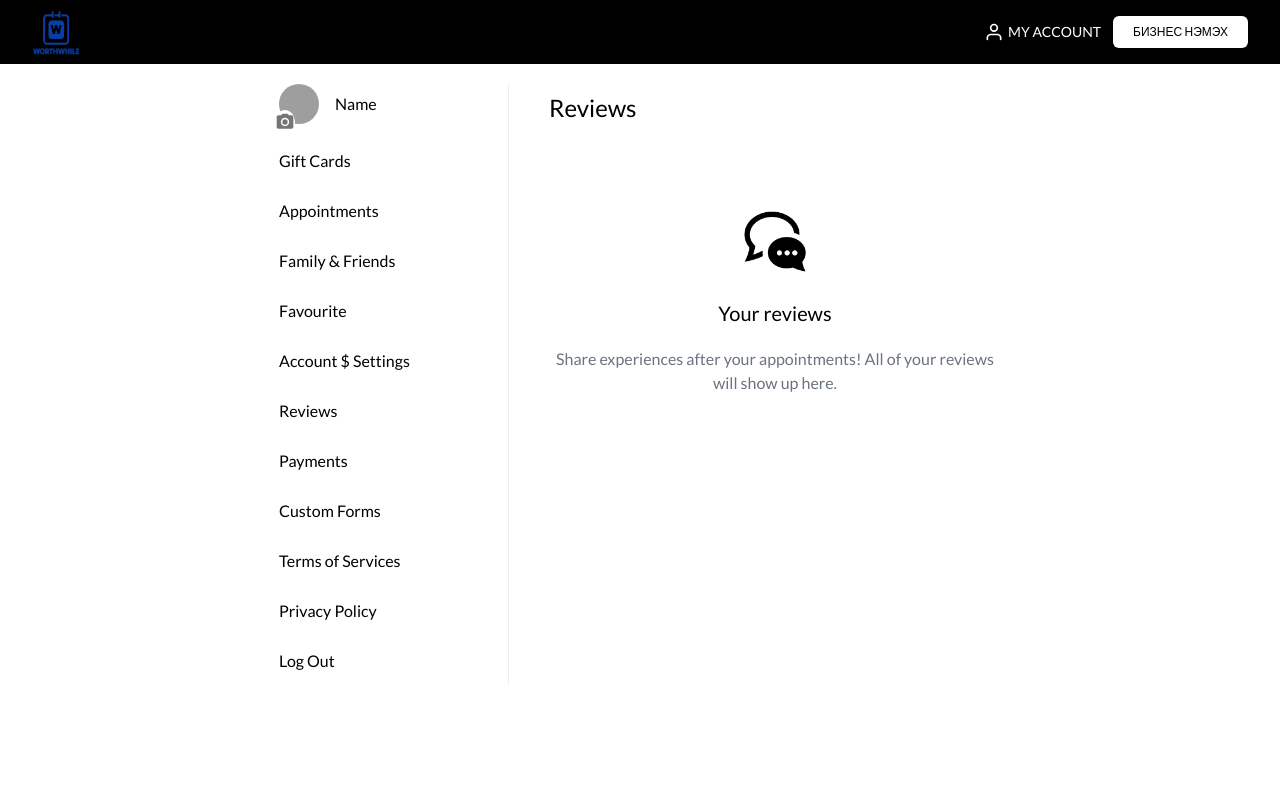
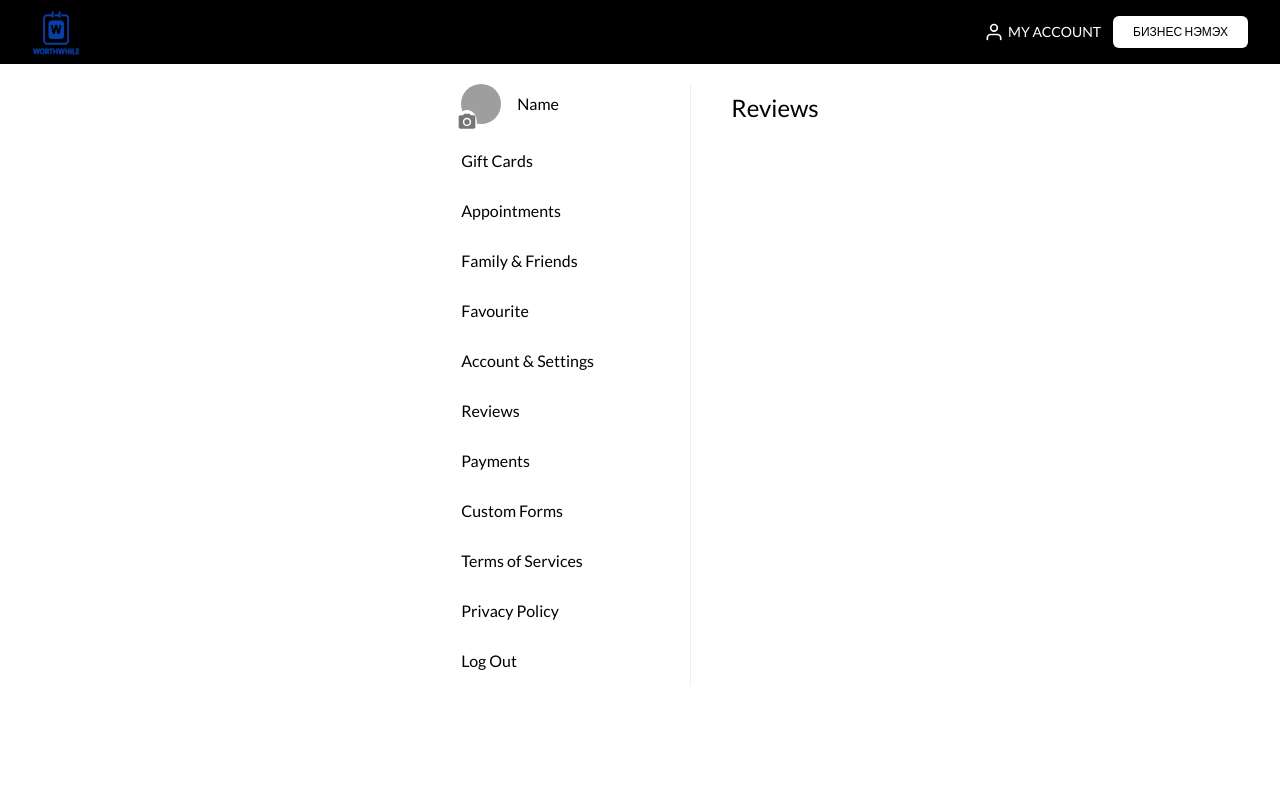
Before and after one commit to Azure-Leap/WorthWhile, a Next.js app in the folder ww-frontend/: page /profile/reviews in a window 1280 px wide. Shown: the top 800 px of the page. Built offline with nearby package versions, Linux system fonts and the light colour scheme; grey boxes are pictures that could not be loaded.

Commit message:
review render

```diff
--- a/ww-frontend/src/components/Profile/sidebar.tsx
+++ b/ww-frontend/src/components/Profile/sidebar.tsx
@@ -36,7 +36,7 @@ const Side = () => {
         </MenuItem>
 
         <MenuItem component={<Link href={"/profile/settings"} />}>
-          Account $ Settings
+          Account & Settings
         </MenuItem>
 
         <MenuItem component={<Link href={"/profile/reviews"} />}>
--- a/ww-frontend/src/pages/profile/appointments/appointment.tsx
+++ b/ww-frontend/src/pages/profile/appointments/appointment.tsx
@@ -50,7 +50,7 @@ const Appointments = ({ apps }: { apps: IAppointments[] }) => {
               </Button>
             </div>
             <div className="pl-5 flex items-center">
-              {/* {app.startTime.toString()} */}
+              {app.startTime.toString()}
             </div>
           </div>
         ))}
--- a/ww-frontend/src/pages/profile/appointments/index.tsx
+++ b/ww-frontend/src/pages/profile/appointments/index.tsx
@@ -2,7 +2,6 @@ import React, { useState } from "react";
 import SideLayout from "@/components/SideLayout";
 import Appointments from "./appointment";
 import EmptyAppointment from "./empty";
-import moment from "moment";
 
 interface IAppointments {
   services: string;
--- a/ww-frontend/src/pages/profile/family-and-friends/index.tsx
+++ b/ww-frontend/src/pages/profile/family-and-friends/index.tsx
@@ -1,6 +1,7 @@
 import React from "react";
 import SideLayout from "@/components/SideLayout";
 import Button from "@mui/material/Button";
+import { Box } from "@mui/material";
 import BasicModal from "./modal";
 
 const Profile = () => {
@@ -24,8 +25,8 @@ const Profile = () => {
             child, family member, partner, or even a pet. You will able to
             manage their appointments, receive notifications, and make payments.
           </p>
-          <div className="my-10">
-            {/* <Button
+          <Box sx={{ marginTop: 5, marginBottom: 5 }}>
+            <Button
               sx={{
                 border: "2px solid gray",
                 color: "black",
@@ -38,8 +39,8 @@ const Profile = () => {
             >
               Learn more
             </Button>
-          </div>
-          <div>
+          </Box>
+          <Box>
             <Button
               sx={{
                 bgcolor: "lime",
@@ -53,8 +54,8 @@ const Profile = () => {
               }}
             >
               <BasicModal />
-            </Button> */}
-          </div>
+            </Button>
+          </Box>
         </div>
       </div>
     </SideLayout>
--- a/ww-frontend/src/pages/profile/family-and-friends/modal.tsx
+++ b/ww-frontend/src/pages/profile/family-and-friends/modal.tsx
@@ -22,7 +22,7 @@ const BasicModal = () => {
   const handleClose = () => setOpen(false);
 
   return (
-    <div>
+    <Box>
       <Button onClick={handleOpen} sx={{ color: "white" }}>
         Add Members
       </Button>
@@ -33,15 +33,15 @@ const BasicModal = () => {
         aria-describedby="modal-modal-description"
       >
         <Box sx={style}>
-          <Typography id="modal-modal-title" variant="h6" component="h2">
+          <Typography variant="h6" component="h2">
             Text in a modal
           </Typography>
-          <Typography id="modal-modal-description" sx={{ mt: 2 }}>
+          <Typography sx={{ mt: 2 }}>
             Duis mollis, est non commodo luctus, nisi erat porttitor ligula.
           </Typography>
         </Box>
       </Modal>
-    </div>
+    </Box>
   );
 };
 
--- a/ww-frontend/src/pages/profile/payments/index.tsx
+++ b/ww-frontend/src/pages/profile/payments/index.tsx
@@ -27,7 +27,7 @@ const Profile = () => {
               },
             }}
           >
-            {/* <BasicModal /> */}
+            <BasicModal />
           </Button>
         </div>
         <div>
--- a/ww-frontend/src/pages/profile/payments/modal.tsx
+++ b/ww-frontend/src/pages/profile/payments/modal.tsx
@@ -1,7 +1,6 @@
 import * as React from "react";
 import Box from "@mui/material/Box";
 import Button from "@mui/material/Button";
-import Typography from "@mui/material/Typography";
 import Modal from "@mui/material/Modal";
 import CardDetail from "./cardDetail";
 
@@ -23,7 +22,7 @@ const BasicModal = () => {
   const handleClose = () => setOpen(false);
 
   return (
-    <div>
+    <Box>
       <Button onClick={handleOpen} sx={{ color: "white" }}>
         Add payment card
       </Button>
@@ -37,7 +36,7 @@ const BasicModal = () => {
           <CardDetail />
         </Box>
       </Modal>
-    </div>
+    </Box>
   );
 };
 
--- /dev/null
+++ b/ww-frontend/src/pages/profile/reviews/empty.tsx
@@ -0,0 +1,25 @@
+import React from "react";
+
+const EmptyReviews = () => {
+  return (
+    <div className="ml-5 mt-2">
+      <div>
+        <h1 className="text-2xl ">Reviews</h1>
+      </div>
+      <div className="my-20">
+        <img
+          src="/image/profile/review.png"
+          alt="review"
+          className="w-1/6 h-1/6 mx-auto"
+        />
+        <h2 className="text-xl text-center my-5 ">Your reviews</h2>
+        <p className="text-gray-500 text-center">
+          Share experiences after your appointments! All of your reviews will
+          show up here.
+        </p>
+      </div>
+    </div>
+  );
+};
+
+export default EmptyReviews;
--- a/ww-frontend/src/pages/profile/reviews/index.tsx
+++ b/ww-frontend/src/pages/profile/reviews/index.tsx
@@ -1,28 +1,31 @@
-import React from "react";
+import React, { useState } from "react";
 import SideLayout from "@/components/SideLayout";
+import EmptyReviews from "./empty";
+import Reviews from "./reviews";
 
-const Profile = () => {
+interface IReviews {
+  businessName: string;
+  serviceName: string;
+  reviewDate: Date;
+  rating: number;
+  text: string;
+  // replies: [object];
+}
+
+export default function App() {
+  const [apps, setApps] = useState<IReviews[]>([
+    {
+      businessName: "",
+      serviceName: "",
+      reviewDate: new Date(),
+      rating: 3,
+      text: "",
+    },
+  ]);
+
   return (
     <SideLayout>
-      <div className="ml-5 mt-2">
-        <div>
-          <h1 className="text-2xl ">Reviews</h1>
-        </div>
-        <div className="my-20">
-          <img
-            src="/image/profile/review.png"
-            alt="review"
-            className="w-1/6 h-1/6 mx-auto"
-          />
-          <h2 className="text-xl text-center my-5 ">Your reviews</h2>
-          <p className="text-gray-500 text-center">
-            Share experiences after your appointments! All of your reviews will
-            show up here.
-          </p>
-        </div>
-      </div>
+      {apps.length ? <Reviews apps={apps} /> : <EmptyReviews />}
     </SideLayout>
   );
-};
-
-export default Profile;
+}
--- /dev/null
+++ b/ww-frontend/src/pages/profile/reviews/reviews.tsx
@@ -0,0 +1,32 @@
+import React from "react";
+import SideLayout from "@/components/SideLayout";
+
+interface IReviews {
+  businessName: string;
+  serviceName: string;
+  reviewDate: Date;
+  rating: number;
+  text: string;
+  // replies: [object];
+}
+
+const Reviews = ({ apps }: { apps: IReviews[] }) => {
+  return (
+    <div className="ml-5 mt-2">
+      <div>
+        <h1 className="text-2xl ">Reviews</h1>
+      </div>
+      <div>
+        {apps.map((app: IReviews, i: number) => (
+          <div key={i} className="w-5/6">
+            <h1>{app.businessName}</h1>
+            <h2>{app.serviceName}</h2>
+            <p>{app.text}</p>
+          </div>
+        ))}
+      </div>
+    </div>
+  );
+};
+
+export default Reviews;
```
